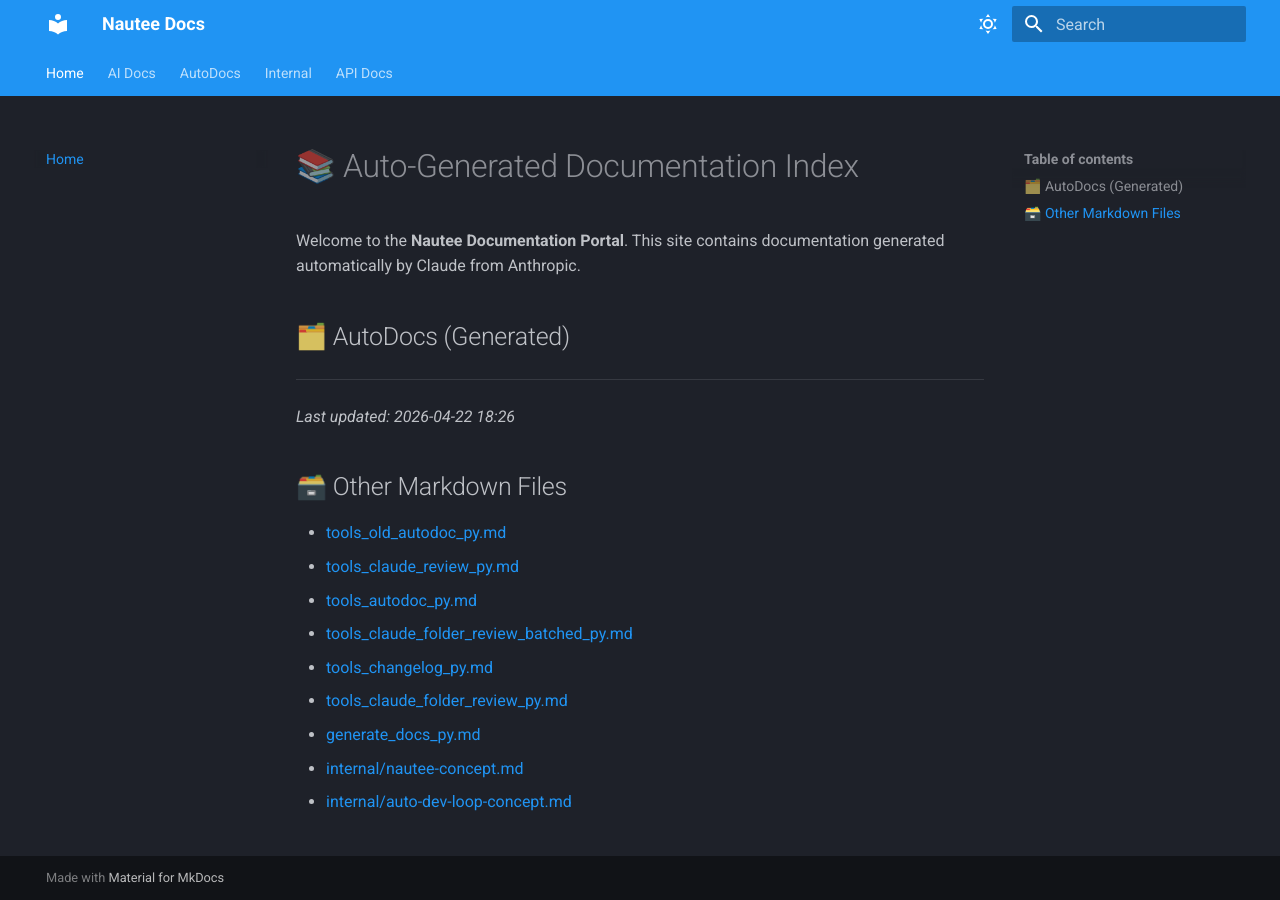
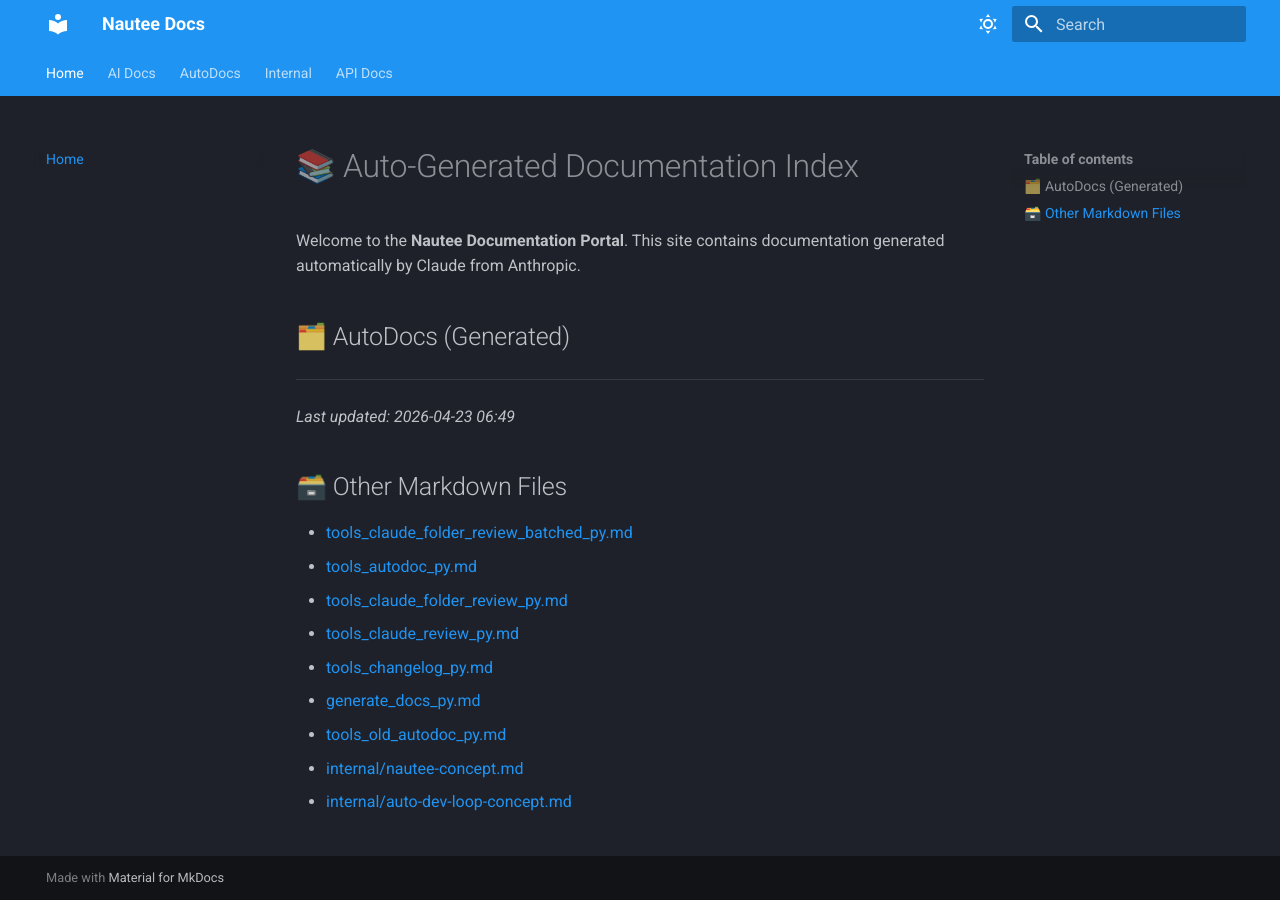
Before and after one commit to 48Nauts-Operator/nautee, an MkDocs documentation site: the page built from docs/index.md, in a window 1280 px wide. Built offline with MkDocs 1.6.1 and Material for MkDocs 9.7.7, drawn with Linux system fonts in a browser that asks for light colours.

```diff
--- a/docs/index.md
+++ b/docs/index.md
@@ -7,16 +7,16 @@ Welcome to the **Nautee Documentation Portal**. This site contains documentation
 
 ---
 
-_Last updated: 2026-04-22 18:26_
+_Last updated: 2026-04-23 06:49_
 
 ## 🗃️ Other Markdown Files
 
+- [tools_claude_folder_review_batched_py.md](tools_claude_folder_review_batched_py.md)
+- [tools_autodoc_py.md](tools_autodoc_py.md)
+- [tools_claude_folder_review_py.md](tools_claude_folder_review_py.md)
+- [tools_claude_review_py.md](tools_claude_review_py.md)
+- [tools_changelog_py.md](tools_changelog_py.md)
+- [generate_docs_py.md](generate_docs_py.md)
 - [tools_old_autodoc_py.md](tools_old_autodoc_py.md)
-- [tools_claude_review_py.md](tools_claude_review_py.md)
-- [tools_autodoc_py.md](tools_autodoc_py.md)
-- [tools_claude_folder_review_batched_py.md](tools_claude_folder_review_batched_py.md)
-- [tools_changelog_py.md](tools_changelog_py.md)
-- [tools_claude_folder_review_py.md](tools_claude_folder_review_py.md)
-- [generate_docs_py.md](generate_docs_py.md)
 - [internal/nautee-concept.md](internal/nautee-concept.md)
 - [internal/auto-dev-loop-concept.md](internal/auto-dev-loop-concept.md)
```
